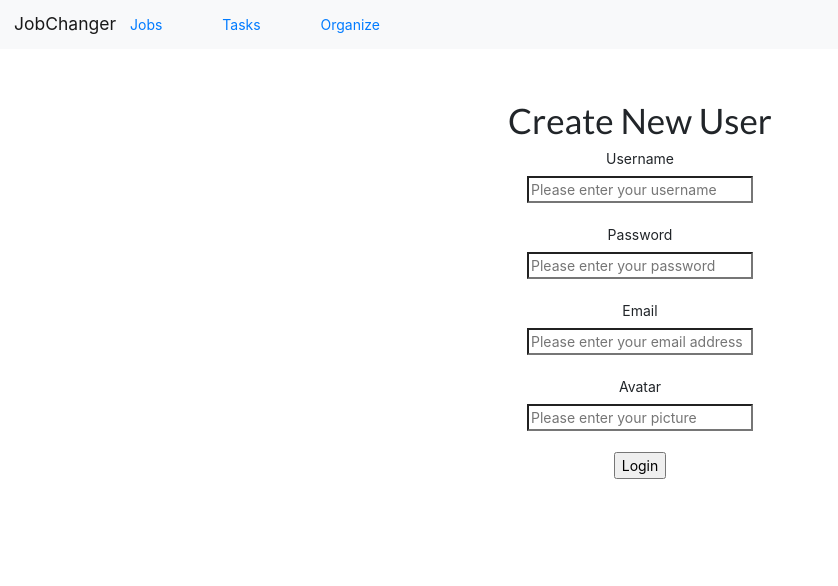
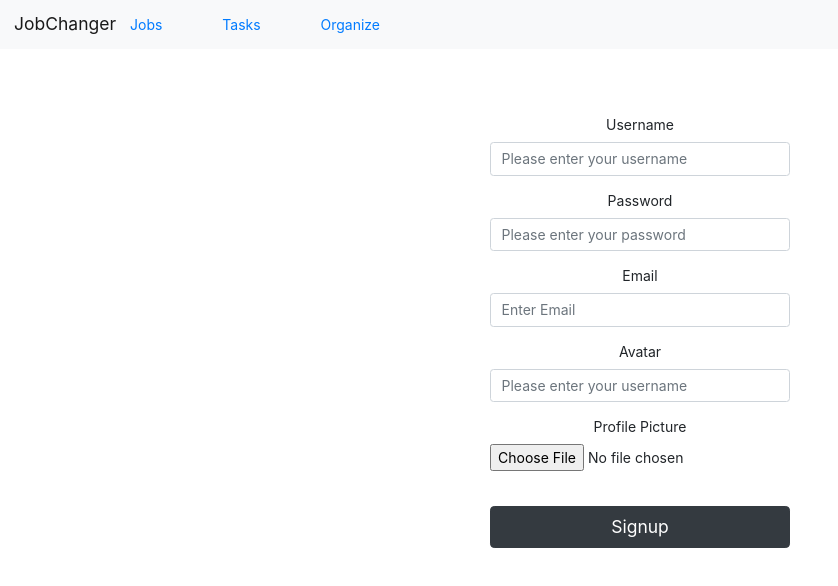
Before and after one commit to Lix311/jobchanger-front, a React (Create React App) app: page /signup in a window 1280 px wide. Shown: the top 586 px of the page, without its empty margins (0-838 px from the left). Built offline with nearby package versions, Linux system fonts and the light colour scheme; no server answers.

Commit message:
signup page ui updated

```diff
--- a/src/Components/Login.js
+++ b/src/Components/Login.js
@@ -96,8 +96,8 @@ render() {
                     <br/> */}
 
                     <Form className='login-form' onSubmit={(event) => this.handleLogin(event)}>
-                        <Form.Group controlId="formBasicEmail">
-                            <Form.Label>Email address</Form.Label>
+                        <Form.Group controlId="formBasicText">
+                            <Form.Label>Username</Form.Label>
                             <InputGroup>
                                 <FormControl
                                     type='username'
--- a/src/Components/Signup.js
+++ b/src/Components/Signup.js
@@ -1,6 +1,6 @@
 import React, { Component } from 'react';
-import { withRouter } from "react-router-dom";
-import {Form,Button} from 'react-bootstrap'
+import { withRouter,Link } from "react-router-dom";
+import {Form,Button,InputGroup,FormControl} from 'react-bootstrap'
 import '../App.css'
 import {Route} from 'react-router-dom';
 
@@ -90,7 +90,7 @@ render() {
                     </Form>
                <button onClick={this.signOut}>Log Out</button> */}
 
-                    <h1>Create New User</h1>
+                    {/* <h1>Create New User</h1>
                 <form onSubmit={(event) => this.handleNewUser(event)}>
                     <label>Username</label>
                     <br/>
@@ -141,7 +141,99 @@ render() {
                     <br/>
                     <br/>
                     <input type='submit' value='Login' />
-                    </form>
+                    </form>  */}
+
+
+
+
+
+
+
+                    {/* new form starts here */}
+
+                    <Form className='login-form' onSubmit={(event) => this.handleNewUser(event)}>
+                        <Form.Group controlId="formBasicText">
+                            <Form.Label>Username</Form.Label>
+                            <InputGroup>
+                                <FormControl
+                                    type='text'
+                                    placeholder='Please enter your username'
+                                    id='newusername'
+                                    name='newusername'
+                                    value={this.state.newusername}
+                                    onChange={this.handleInput} />
+
+                            </InputGroup>
+                            {/* <Form.Control type="email" placeholder="Enter email" /> */}
+                            {/* <Form.Text className="text-muted">
+                            We'll never share your email with anyone else.
+                            </Form.Text> */}
+                        </Form.Group>
+
+                        <Form.Group controlId="formBasicPassword">
+                            <Form.Label>Password</Form.Label>
+                            <InputGroup>
+                                <FormControl
+                                    type='password'
+                                    placeholder='Please enter your password'
+                                    id='newpassword'
+                                    name='newpassword'
+                                    value={this.state.newpassword}
+                                    onChange={this.handleInput} />
+
+                            </InputGroup>
+                            {/* <Form.Control type="password" placeholder="Password" /> */}
+                        </Form.Group>
+
+                        <Form.Group controlId="formBasicEmail">
+                            <Form.Label>Email</Form.Label>
+                            <InputGroup>
+                                <FormControl
+                                    type='email'
+                                    placeholder='Enter Email'
+                                    id='newemail'
+                                    name='newemail'
+                                    value={this.state.newemail}
+                                    onChange={this.handleInput} />
+
+                            </InputGroup>
+                            {/* <Form.Control type="email" placeholder="Enter email" /> */}
+                            {/* <Form.Text className="text-muted">
+                            We'll never share your email with anyone else.
+                            </Form.Text> */}
+                        </Form.Group>
+
+                        <Form.Group controlId="formBasicText">
+                            <Form.Label>Avatar</Form.Label>
+                            <InputGroup>
+                                <FormControl
+                                    type='text'
+                                    placeholder='Please enter your username'
+                                    id='newavatar'
+                                    name='newavatar'
+                                    value={this.state.newavatar}
+                                    onChange={this.handleInput} />
+
+                            </InputGroup>
+                            {/* <Form.Control type="email" placeholder="Enter email" /> */}
+                            {/* <Form.Text className="text-muted">
+                            We'll never share your email with anyone else.
+                            </Form.Text> */}
+                        </Form.Group>
+
+                        <Form.Group>
+                            <Form.File id="exampleFormControlFile1" label="Profile Picture" />
+                        </Form.Group>
+                        <br/>
+                        <Button className='btn-lg btn-dark btn-block' variant="primary" type="submit">
+                            Signup
+                        </Button>
+                        <br/>
+                        {/* <div className='text-center'> Dont Have Account?
+                        <br/>
+                            <Link to='/signup'>Sign Up</Link>
+                        </div> */}
+                    </Form>
 
 
 
```
